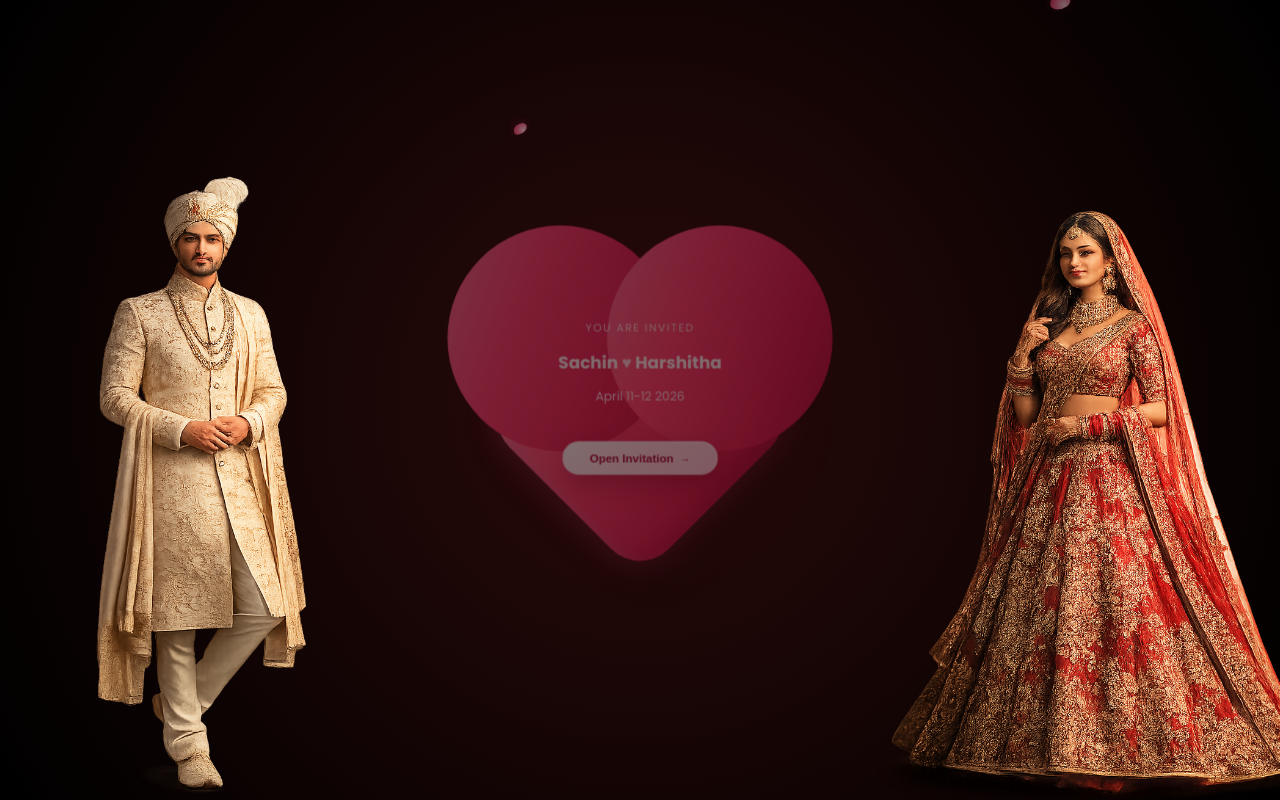
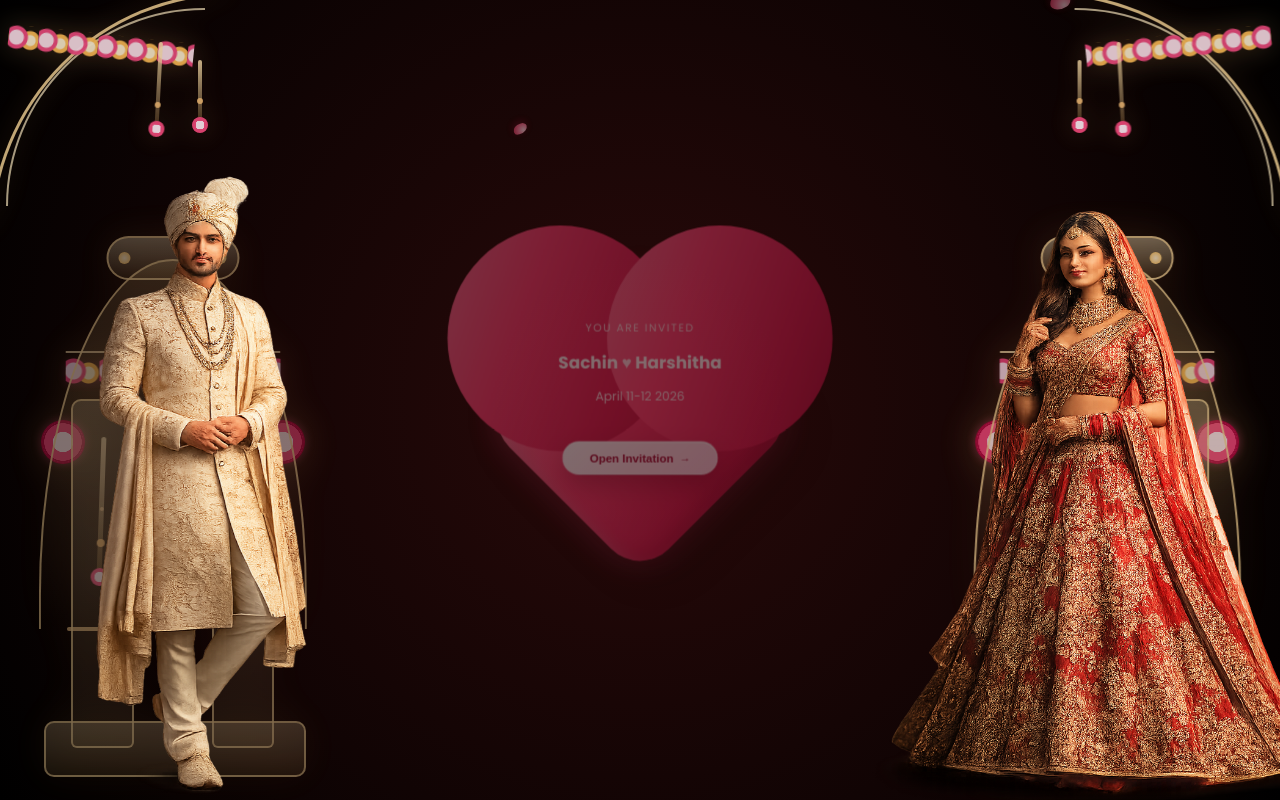
Before and after one commit to ext-sachin/forever-sachin-harshita, a React (Vite) app: page / in a window 1280 px wide. Built offline with nearby package versions, Linux system fonts and the light colour scheme.

Commit message:
added flowers in front page

```diff
--- a/src/App.jsx
+++ b/src/App.jsx
@@ -4,7 +4,6 @@ import Navbar from "./components/Navbar";
 import Hero from "./components/Hero";
 import Countdown from "./components/Countdown";
 import Map from "./components/Map";
-import Music from "./components/Music";
 
 /* Animation components */
 
@@ -108,9 +107,6 @@ function App() {
           <FloatingHearts />
           <Petals />
 
-          {/* Music */}
-          <Music />
-
           {/* Navigation */}
           <Navbar />
 
--- a/src/components/CinematicIntro.jsx
+++ b/src/components/CinematicIntro.jsx
@@ -16,6 +16,54 @@ export default function CinematicIntro({ setOpen }) {
   return (
     <div className="cinema-container">
       <PetalRain className="rose-petal-rain--front" count={22} />
+
+      <div className="corner-ornament corner-ornament-left" aria-hidden="true">
+        <span className="corner-ring"></span>
+        <span className="corner-ring-inner"></span>
+        <span className="corner-flower-strand"></span>
+        <span className="corner-drop corner-drop-a"></span>
+        <span className="corner-drop corner-drop-b"></span>
+      </div>
+
+      <div className="corner-ornament corner-ornament-right" aria-hidden="true">
+        <span className="corner-ring"></span>
+        <span className="corner-ring-inner"></span>
+        <span className="corner-flower-strand"></span>
+        <span className="corner-drop corner-drop-a"></span>
+        <span className="corner-drop corner-drop-b"></span>
+      </div>
+
+      <div
+        className="ornamental-gateway ornamental-gateway-left"
+        aria-hidden="true"
+      >
+        <span className="gateway-crown"></span>
+        <span className="gateway-floral-garland"></span>
+        <span className="gateway-flower-cluster gateway-flower-cluster-left"></span>
+        <span className="gateway-flower-cluster gateway-flower-cluster-right"></span>
+        <span className="gateway-hanging gateway-hanging-left"></span>
+        <span className="gateway-hanging gateway-hanging-right"></span>
+        <span className="gateway-arch"></span>
+        <span className="gateway-pillar gateway-pillar-left"></span>
+        <span className="gateway-pillar gateway-pillar-right"></span>
+        <span className="gateway-base"></span>
+      </div>
+
+      <div
+        className="ornamental-gateway ornamental-gateway-right"
+        aria-hidden="true"
+      >
+        <span className="gateway-crown"></span>
+        <span className="gateway-floral-garland"></span>
+        <span className="gateway-flower-cluster gateway-flower-cluster-left"></span>
+        <span className="gateway-flower-cluster gateway-flower-cluster-right"></span>
+        <span className="gateway-hanging gateway-hanging-left"></span>
+        <span className="gateway-hanging gateway-hanging-right"></span>
+        <span className="gateway-arch"></span>
+        <span className="gateway-pillar gateway-pillar-left"></span>
+        <span className="gateway-pillar gateway-pillar-right"></span>
+        <span className="gateway-base"></span>
+      </div>
 
       <motion.img
         src="/images/groom.png"
--- a/src/components/Music.jsx
+++ /dev/null
@@ -1,33 +0,0 @@
-import { useRef } from "react";
-import { FaMusic } from "react-icons/fa";
-
-export default function Music(){
-
-const audioRef = useRef();
-
-function toggle(){
-audioRef.current.paused
-? audioRef.current.play()
-: audioRef.current.pause()
-}
-
-return(
-
-<div className="music">
-
-<audio
-ref={audioRef}
-src="/music/wedding.mp3"
-autoPlay
-loop
-/>
-
-<button onClick={toggle}>
-<FaMusic/>
-</button>
-
-</div>
-
-)
-
-}
--- a/src/styles/main.css
+++ b/src/styles/main.css
@@ -419,24 +419,6 @@ padding:12px;
 border:none;
 border-radius:10px;
 }
-
-/* MUSIC */
-
-.music{
-position:fixed;
-bottom:20px;
-right:20px;
-}
-
-.music button{
-background:#ff2e63;
-color:white;
-border:none;
-padding:16px;
-border-radius:50%;
-}
-
-
 
 .bg-container{
 position:fixed;
@@ -1059,6 +1041,362 @@ justify-content:center;
 align-items:center;
 
 overflow:hidden;
+}
+
+.ornamental-gateway{
+position:absolute;
+bottom:0;
+width:min(24vw,330px);
+height:min(72vh,640px);
+z-index:1;
+opacity:0.76;
+pointer-events:none;
+filter:drop-shadow(0 0 20px rgba(255,193,104,0.34));
+animation:gatewayGlow 5.2s ease-in-out infinite;
+}
+
+.ornamental-gateway-left{
+left:1.5vw;
+}
+
+.ornamental-gateway-right{
+right:1.5vw;
+transform:scaleX(-1);
+animation-delay:1.4s;
+}
+
+.corner-ornament{
+position:absolute;
+top:-8px;
+width:min(22vw,300px);
+height:min(35vh,280px);
+z-index:2;
+pointer-events:none;
+opacity:0.88;
+filter:drop-shadow(0 0 14px rgba(255,195,116,0.28));
+}
+
+.corner-ornament-left{
+left:-10px;
+}
+
+.corner-ornament-right{
+right:-10px;
+transform:scaleX(-1);
+}
+
+.corner-ring{
+position:absolute;
+left:0;
+top:0;
+width:86%;
+height:86%;
+border-top:3px solid rgba(255,220,156,0.86);
+border-left:3px solid rgba(255,220,156,0.86);
+border-top-left-radius:260px;
+}
+
+.corner-ring-inner{
+position:absolute;
+left:16px;
+top:16px;
+width:70%;
+height:70%;
+border-top:2px solid rgba(255,236,195,0.74);
+border-left:2px solid rgba(255,236,195,0.74);
+border-top-left-radius:220px;
+}
+
+.corner-flower-strand{
+position:absolute;
+left:18px;
+top:42px;
+width:66%;
+height:24px;
+transform:rotate(6deg);
+background:
+radial-gradient(circle at 8px 12px,#ffe2ec 0 7px,#f34d81 8px 11px,transparent 12px) 0 0 / 30px 24px repeat-x,
+radial-gradient(circle at 22px 14px,#fff0d1 0 5px,#ffbe58 6px 9px,transparent 10px) 0 0 / 30px 24px repeat-x;
+opacity:0.96;
+}
+
+.corner-drop{
+position:absolute;
+width:4px;
+background:linear-gradient(
+180deg,
+rgba(255,228,174,0.86),
+rgba(255,190,104,0.22)
+);
+border-radius:999px;
+transform-origin:top center;
+animation:cornerDropSwing 3.6s ease-in-out infinite;
+}
+
+.corner-drop::after{
+content:"";
+position:absolute;
+left:50%;
+bottom:-11px;
+transform:translateX(-50%);
+width:16px;
+height:16px;
+border-radius:50%;
+background:
+radial-gradient(circle,#ffeaf3 0 38%,#f44b7d 39% 72%,#b40f40 73% 100%);
+box-shadow:0 -24px 0 -5px rgba(255,198,124,0.84);
+}
+
+.corner-drop-a{
+left:60%;
+top:50px;
+height:84px;
+}
+
+.corner-drop-b{
+left:74%;
+top:68px;
+height:62px;
+animation-delay:1.1s;
+}
+
+@keyframes cornerDropSwing{
+0%,
+100%{
+transform:rotate(3deg);
+}
+50%{
+transform:rotate(-3deg);
+}
+}
+
+.gateway-crown{
+position:absolute;
+left:50%;
+top:2%;
+width:42%;
+height:7%;
+transform:translateX(-50%);
+border:2px solid rgba(255,219,154,0.84);
+border-radius:999px;
+background:linear-gradient(
+180deg,
+rgba(255,232,189,0.5),
+rgba(255,201,118,0.12)
+);
+}
+
+.gateway-crown::before,
+.gateway-crown::after{
+content:"";
+position:absolute;
+top:50%;
+width:12px;
+height:12px;
+transform:translateY(-50%);
+border-radius:50%;
+background:radial-gradient(circle,#ffeccb 0%,#ffcf7d 65%,#d89322 100%);
+}
+
+.gateway-crown::before{
+left:8%;
+}
+
+.gateway-crown::after{
+right:8%;
+}
+
+.gateway-arch{
+position:absolute;
+left:50%;
+top:6%;
+width:86%;
+height:64%;
+transform:translateX(-50%);
+border:2px solid rgba(255,219,154,0.86);
+border-bottom:none;
+border-radius:55% 55% 0 0 / 100% 100% 0 0;
+background:linear-gradient(
+180deg,
+rgba(255,213,140,0.24),
+rgba(255,213,140,0.08) 68%,
+transparent
+);
+}
+
+.gateway-arch::before,
+.gateway-arch::after{
+content:"";
+position:absolute;
+bottom:-2px;
+width:18%;
+height:4px;
+background:rgba(255,206,138,0.8);
+border-radius:999px;
+}
+
+.gateway-arch::before{
+left:10%;
+}
+
+.gateway-arch::after{
+right:10%;
+}
+
+.gateway-floral-garland{
+position:absolute;
+left:50%;
+top:22%;
+width:70%;
+height:18%;
+transform:translateX(-50%);
+border-top:2px solid rgba(255,227,175,0.76);
+border-radius:0 0 55% 55% / 0 0 100% 100%;
+}
+
+.gateway-floral-garland::before{
+content:"";
+position:absolute;
+left:0;
+top:2px;
+width:100%;
+height:34px;
+background:
+radial-gradient(circle at 8px 16px,#ffdce9 0 8px,#f2477c 9px 12px,transparent 13px) 0 0 / 34px 34px repeat-x,
+radial-gradient(circle at 23px 18px,#fff1cc 0 6px,#ffb84b 7px 10px,transparent 11px) 0 0 / 34px 34px repeat-x;
+opacity:0.95;
+filter:drop-shadow(0 2px 5px rgba(168,52,95,0.33));
+}
+
+.gateway-flower-cluster{
+position:absolute;
+top:34%;
+width:44px;
+height:44px;
+border-radius:50%;
+background:radial-gradient(circle,#ffe8ef 0 35%,#f6487a 36% 65%,#b80d42 66% 100%);
+box-shadow:0 0 10px rgba(244,88,136,0.42);
+}
+
+.gateway-flower-cluster::before,
+.gateway-flower-cluster::after{
+content:"";
+position:absolute;
+inset:0;
+border-radius:50%;
+background:inherit;
+}
+
+.gateway-flower-cluster::before{
+transform:rotate(50deg) scale(0.92);
+}
+
+.gateway-flower-cluster::after{
+transform:rotate(-50deg) scale(0.92);
+}
+
+.gateway-flower-cluster-left{
+left:7%;
+}
+
+.gateway-flower-cluster-right{
+right:7%;
+}
+
+.gateway-hanging{
+position:absolute;
+top:37%;
+width:5px;
+height:24%;
+background:linear-gradient(
+180deg,
+rgba(255,228,181,0.8),
+rgba(255,186,90,0.22)
+);
+border-radius:999px;
+animation:gatewaySwing 3.8s ease-in-out infinite;
+}
+
+.gateway-hanging::before{
+content:"";
+position:absolute;
+left:50%;
+bottom:-11px;
+transform:translateX(-50%);
+width:18px;
+height:18px;
+border-radius:50%;
+background:
+radial-gradient(circle,#ffe9f1 0 40%,#f64f80 41% 72%,#b90f43 73% 100%);
+box-shadow:
+0 -34px 0 -5px rgba(255,194,116,0.86),
+0 -68px 0 -7px rgba(255,208,149,0.7);
+}
+
+.gateway-hanging-left{
+left:26%;
+}
+
+.gateway-hanging-right{
+right:26%;
+animation-delay:1.2s;
+}
+
+.gateway-pillar{
+position:absolute;
+bottom:9%;
+width:19%;
+height:60%;
+border:2px solid rgba(255,219,154,0.78);
+border-radius:10px 10px 6px 6px;
+background:linear-gradient(
+180deg,
+rgba(255,230,183,0.28),
+rgba(255,205,126,0.1)
+);
+}
+
+.gateway-pillar-left{
+left:17%;
+}
+
+.gateway-pillar-right{
+right:17%;
+}
+
+.gateway-base{
+position:absolute;
+left:8%;
+bottom:4%;
+width:84%;
+height:9%;
+border:2px solid rgba(255,219,154,0.8);
+border-radius:10px;
+background:linear-gradient(
+180deg,
+rgba(255,224,172,0.36),
+rgba(255,199,111,0.16)
+);
+}
+
+@keyframes gatewayGlow{
+0%,
+100%{
+opacity:0.48;
+}
+50%{
+opacity:0.88;
+}
+}
+
+@keyframes gatewaySwing{
+0%,
+100%{
+transform:rotate(2deg);
+}
+50%{
+transform:rotate(-2deg);
+}
 }
 
 /* groom */
@@ -1211,6 +1549,18 @@ transform:translateY(-2px) scale(1.03);
 }
 
 @media (max-width:1024px){
+.corner-ornament{
+width:min(20vw,220px);
+height:min(28vh,210px);
+opacity:0.72;
+}
+
+.ornamental-gateway{
+width:min(24vw,250px);
+height:min(60vh,500px);
+opacity:0.54;
+}
+
 .groom-img,
 .bride-img{
 height:min(72vh,560px);
@@ -1238,6 +1588,14 @@ width:66%;
 }
 
 @media (max-width:768px){
+.corner-ornament{
+display:none;
+}
+
+.ornamental-gateway{
+display:none;
+}
+
 .cinema-container{
 padding-top:env(safe-area-inset-top);
 padding-bottom:env(safe-area-inset-bottom);
```
